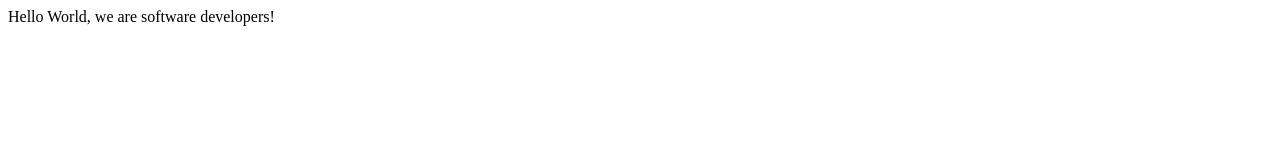
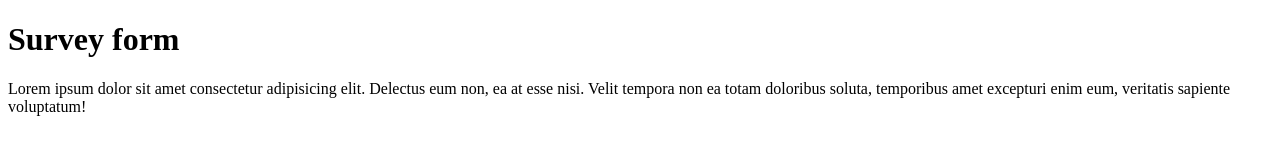
Before and after one commit to tayyabferozi/eunice-tayyab-microverse, a plain HTML site: page index.html in a window 1280 px wide. Drawn offline with Linux system fonts and the light colour scheme.

Commit message:
completes 1 and 2

```diff
--- a/index.html
+++ b/index.html
@@ -9,7 +9,14 @@
   <body>
     <script src="https://cdn.freecodecamp.org/testable-projects-fcc/v1/bundle.js"></script>
 
-    Hello World, we are software developers!
+    <h1 id="title">Survey form</h1>
+
+    <p id="description">
+      Lorem ipsum dolor sit amet consectetur adipisicing elit. Delectus eum non,
+      ea at esse nisi. Velit tempora non ea totam doloribus soluta, temporibus
+      amet excepturi enim eum, veritatis sapiente voluptatum!
+    </p>
+
     <script src="js/index.js"></script>
   </body>
 </html>
```
